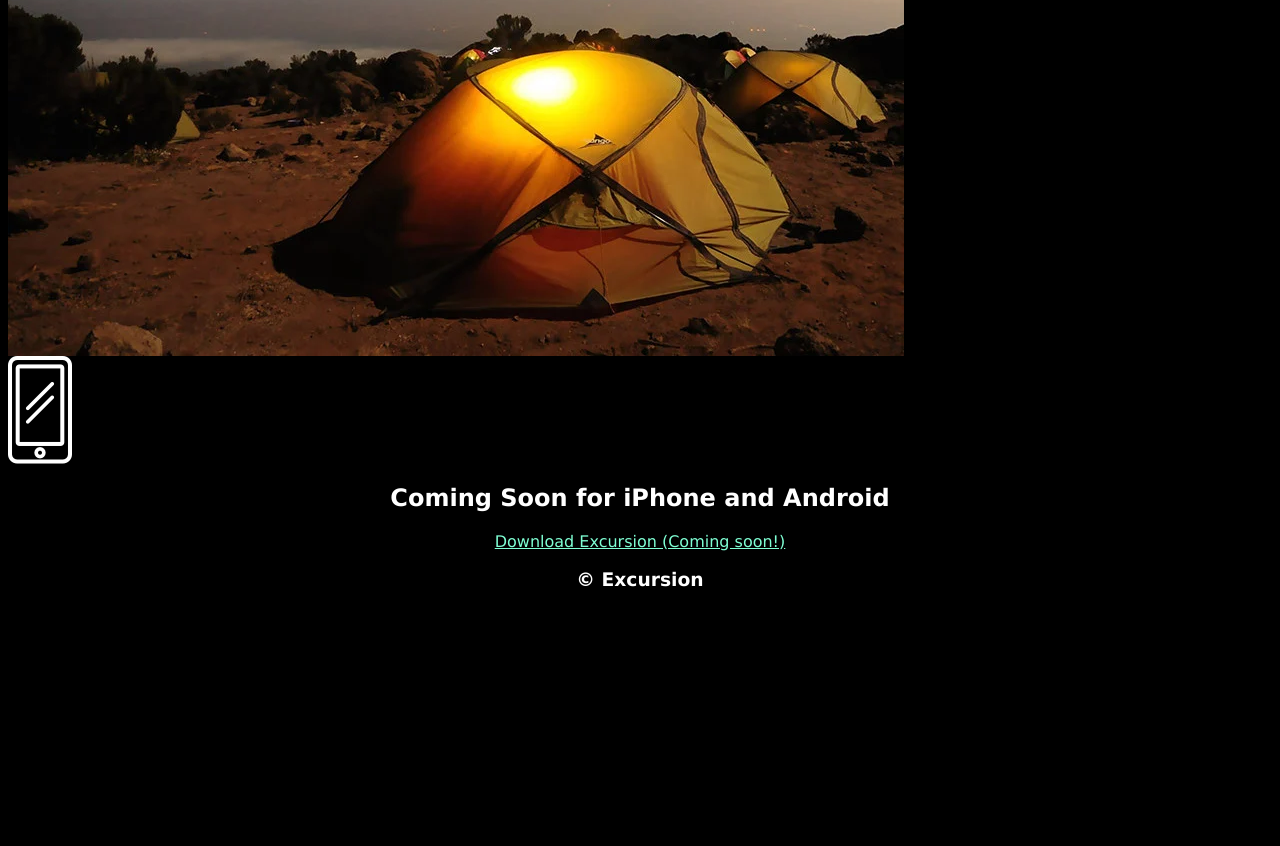
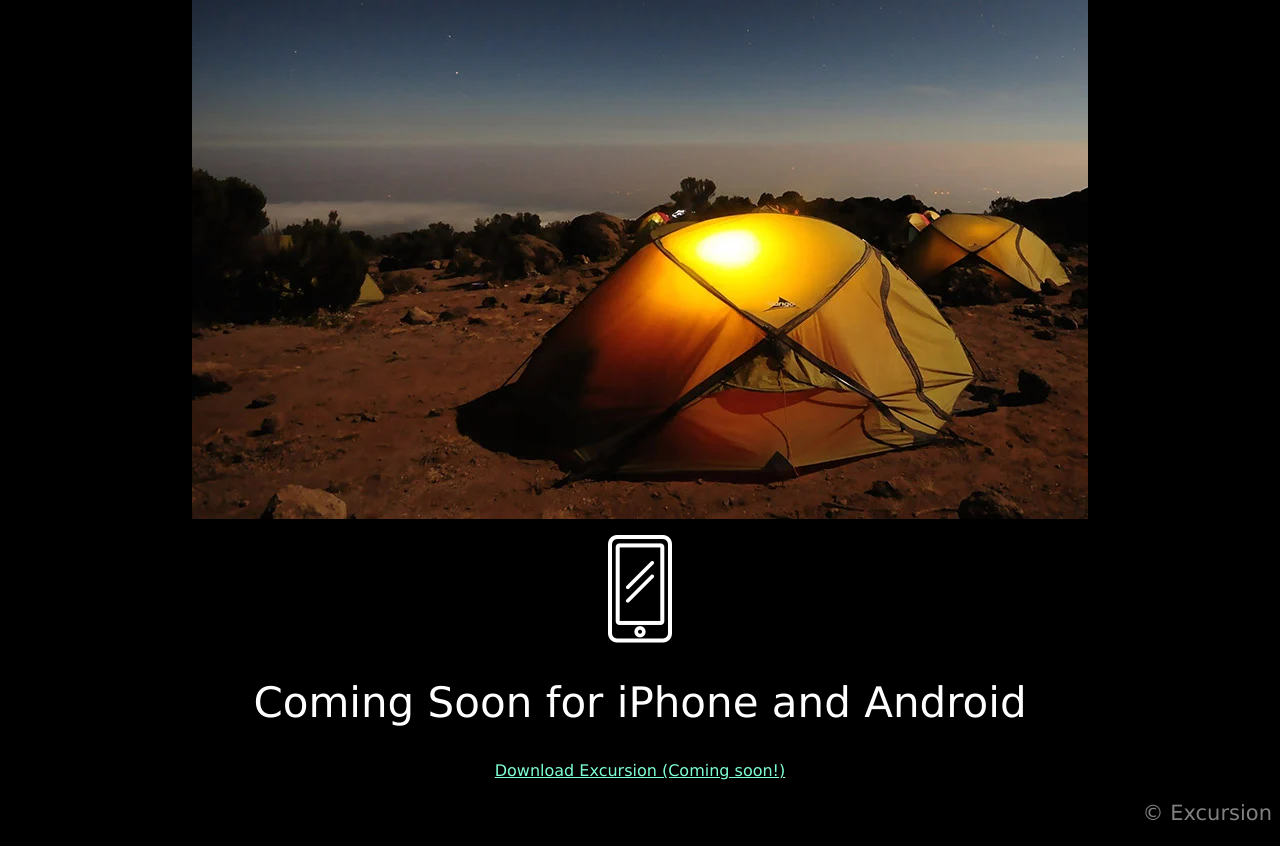
Before and after one commit to nprater86/Excursion2, a plain HTML site: page index.html in a window 1280 px wide. Shown: the part 524-1370 px from the top of the page. Before the commit the page ends 1133 px from the top, so only its background shows below. Drawn offline with Linux system fonts and the light colour scheme.

Commit message:
finished index.html and completed styles in css

```diff
--- a/index.html
+++ b/index.html
@@ -13,5 +13,7 @@
 <img src="resources/Images/phone.webp" alt="phone icon" />
 <h2>Coming Soon for iPhone and Android</h2>
 <a href="./comingsoon.html" target="_blank">Download Excursion (Coming soon!)</a>
-<h3>© Excursion</h3>
+<footer>
+  <p>© Excursion</p>
+</footer>
 </body>
--- a/resources/style.css
+++ b/resources/style.css
@@ -6,14 +6,35 @@ html {
     text-align: center;
 }
 
+h1 {
+    font-size: 50px;
+}
+
+a {
+    color: aquamarine;
+    font-size: 16px;
+}
+
 video {
     display: block;
+    margin: auto;
+}
+
+h2 {
+    font-size: 42px;
+    font-weight: 300;
+}
+
+p {
+    font-size: 21px;
+    color: gray;
 }
 
 img {
     display: block;
+    margin: 16px auto;
 }
 
-a {
-    color: aquamarine;
+footer p {
+    text-align: right;
 }
```
